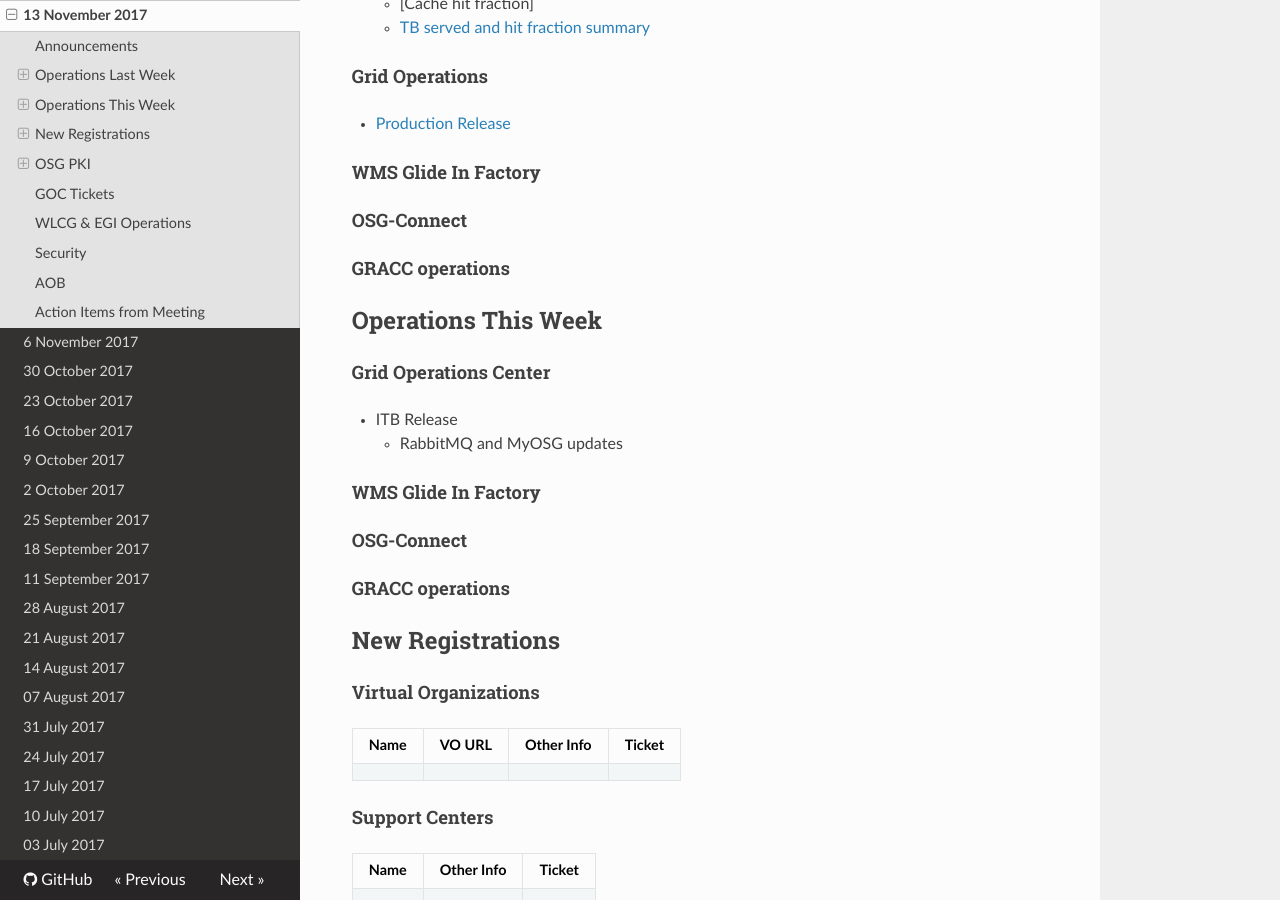
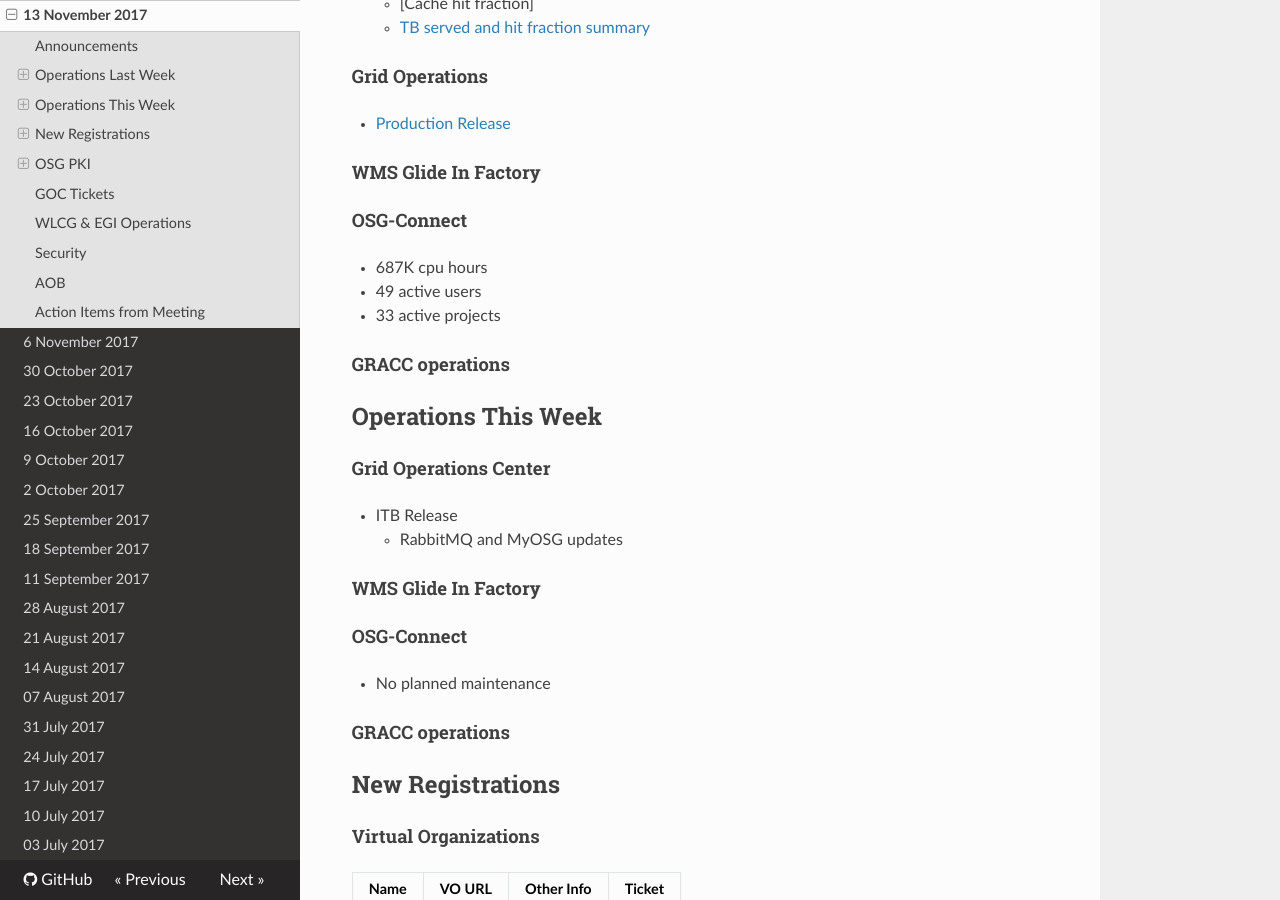
Before and after one commit to osg-htc/operations, an MkDocs documentation site: the page built from docs/WeeklyMinutes/13Nov2017.md, in a window 1280 px wide and 900 px high, scrolled down 712 px. Built offline with MkDocs 1.6.1, drawn with Linux system fonts in a browser that asks for light colours; nearby versions of some CDN libraries; old or Windows-style settings are respelled for this version of MkDocs.

Commit message:
OSG Connect updates

```diff
--- a/docs/WeeklyMinutes/13Nov2017.md
+++ b/docs/WeeklyMinutes/13Nov2017.md
@@ -27,6 +27,9 @@
 #### WMS Glide In Factory
 
 #### OSG-Connect
+   * 687K cpu hours
+   * 49 active users
+   * 33 active projects
 
 #### GRACC operations
 
@@ -39,6 +42,7 @@
 #### WMS Glide In Factory
 
 #### OSG-Connect
+   * No planned maintenance
 
 #### GRACC operations
 
```
